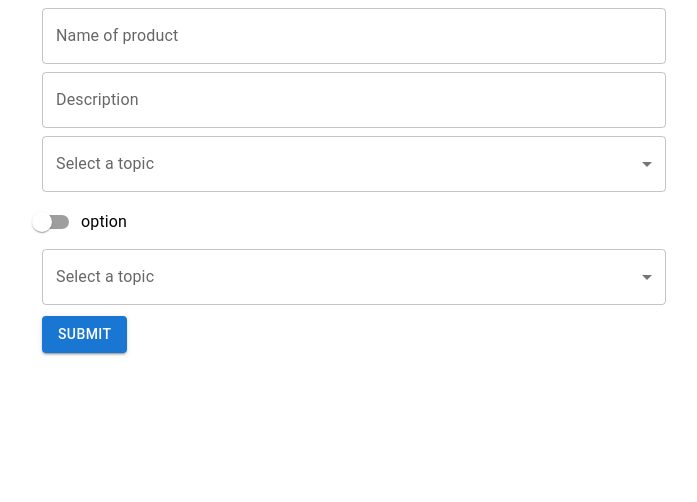
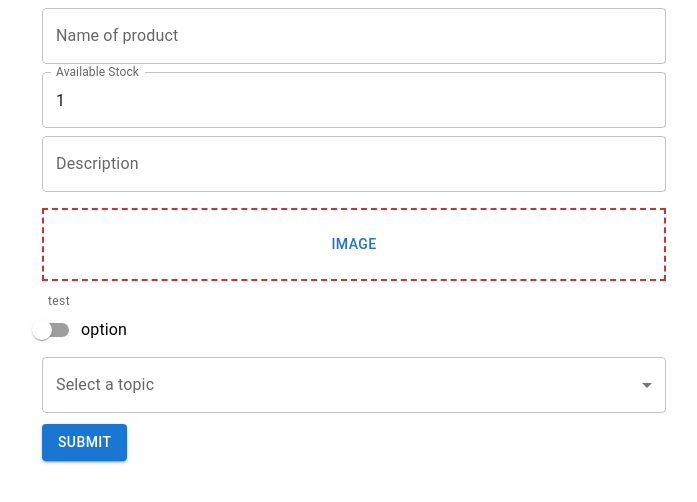
Before and after one commit to swisspong/formik-mui, a React (Create React App) app: page / in a window 1280 px wide. Shown: the top 502 px of the page, without its empty margins (286-983 px from the left). Built offline with nearby package versions, Linux system fonts and the light colour scheme.

Commit message:
style image component

```diff
--- a/src/App.js
+++ b/src/App.js
@@ -20,6 +20,7 @@ import * as Yup from "yup";
 
 import TextFieldWrapper from "./components/FormUi/TextFieldWrapper";
 import SwitchWrapper from "./components/FormUi/SwitchWrapper";
+import ImageWrapper from "./components/FormUi/ImageWrapper";
 function App() {
   const dropdownOptions = [
     { key: "Select a option", value: "" },
@@ -39,7 +40,7 @@ function App() {
                   manyRelate: false,
                   showImage: false,
                   name: "",
-                  itemList: [{ name: "" }],
+                  itemList: [{ id: 0, name: "" }],
                 },
               ],
             }
@@ -55,25 +56,21 @@ function App() {
   };
   const initialValues = {
     name: "",
-    availableStock: 0,
+    availableStock: 1,
     description: "",
     option: false,
     inventoryId: "",
-    optionList: [
-      {
-        manyRelate: true,
-        showImage: false,
-        name: "",
-        itemList: [{ name: "" }],
-      },
-    ],
   };
   const validationSchema = Yup.object({
     name: Yup.string().required(),
-    availableStock: Yup.number().min(0),
+    availableStock: Yup.number().min(1),
     description: Yup.string().required(),
-    inventoryId: Yup.string().required(),
-    image: [],
+    // inventoryId: Yup.string().required(),
+    option: Yup.boolean(),
+    inventoryId: Yup.string().when("option", {
+      is: false,
+      then: Yup.string().required(),
+    }),
     optionList: Yup.array()
       .of(Yup.object({ name: Yup.string().required() }))
       .min(1),
@@ -88,8 +85,8 @@ function App() {
           onSubmit={onSubmit}
         >
           {(formik) => {
-            console.log(formik.values);
-            // console.log("Formik error", formik.errors);
+            // console.log(formik.values);
+            console.log("Formik error", formik.errors);
             return (
               <Form>
                 <TextFieldWrapper
@@ -98,15 +95,17 @@ function App() {
                   fullWidth
                 />
                 <TextFieldWrapper
+                  name={"availableStock"}
+                  label={"Available Stock"}
+                  type={"number"}
+                  fullWidth
+                />
+                <TextFieldWrapper
                   name={"description"}
                   label={"Description"}
                   fullWidth
                 />
-                <SelectWrapper
-                  name={"selectTest"}
-                  label={"Select a topic"}
-                  options={dropdownOptions}
-                />
+                <ImageWrapper />
 
                 <SwitchWrapper
                   name={"option"}
@@ -127,18 +126,23 @@ function App() {
                                   name={`optionList.${index}.manyRelate`}
                                   label={"Many Relate"}
                                 />
+                                <SwitchWrapper
+                                  name={`optionList.${index}.showImage`}
+                                  label={"Show Image"}
+                                />
                                 <TextFieldWrapper
                                   name={`optionList.${index}.name`}
                                   label={`Name of option ${index + 1}`}
                                   fullWidth
                                 />
-                                <Box p={2}>
+                                <Box m={2} p={2} border={1}></Box>
+                                {/* <Box p={2}>
                                   <SelectWrapper
                                     name={"selectTest"}
                                     label={"Select a topic"}
                                     options={dropdownOptions}
                                   />
-                                </Box>
+                                </Box> */}
                                 <Box ml={1}>
                                   <ButtonGroup variant="contained">
                                     <Button
--- /dev/null
+++ b/src/components/FormUi/ImageWrapper.js
@@ -0,0 +1,23 @@
+import { Box, Button, FormControl, FormHelperText } from "@mui/material";
+
+import React from "react";
+
+const ImageWrapper = ({ name, ...otherProps }) => {
+  return (
+    <>
+      <FormControl sx={{ minWidth: 120 }} fullWidth>
+        <Box
+          display={"flex"}
+          justifyContent={"center"}
+          m={1}
+          sx={{ p: 2, border: "2px dashed grey", borderColor: "error.main" }}
+        >
+          <Button>Image</Button>
+        </Box>
+        <FormHelperText>test</FormHelperText>
+      </FormControl>
+    </>
+  );
+};
+
+export default ImageWrapper;
```
